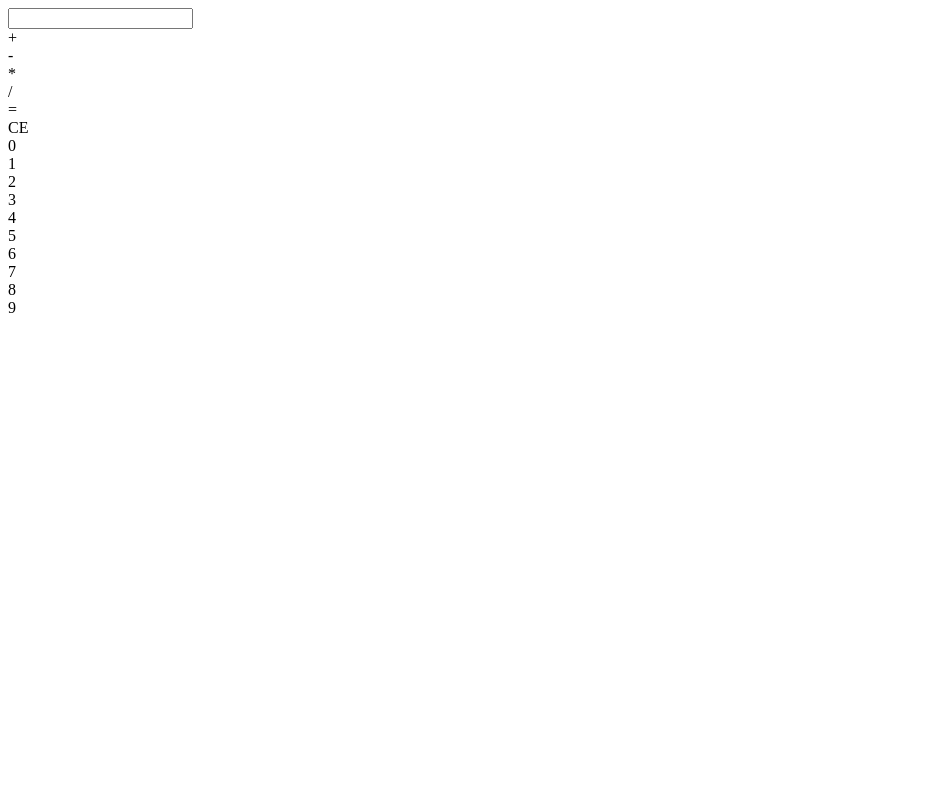
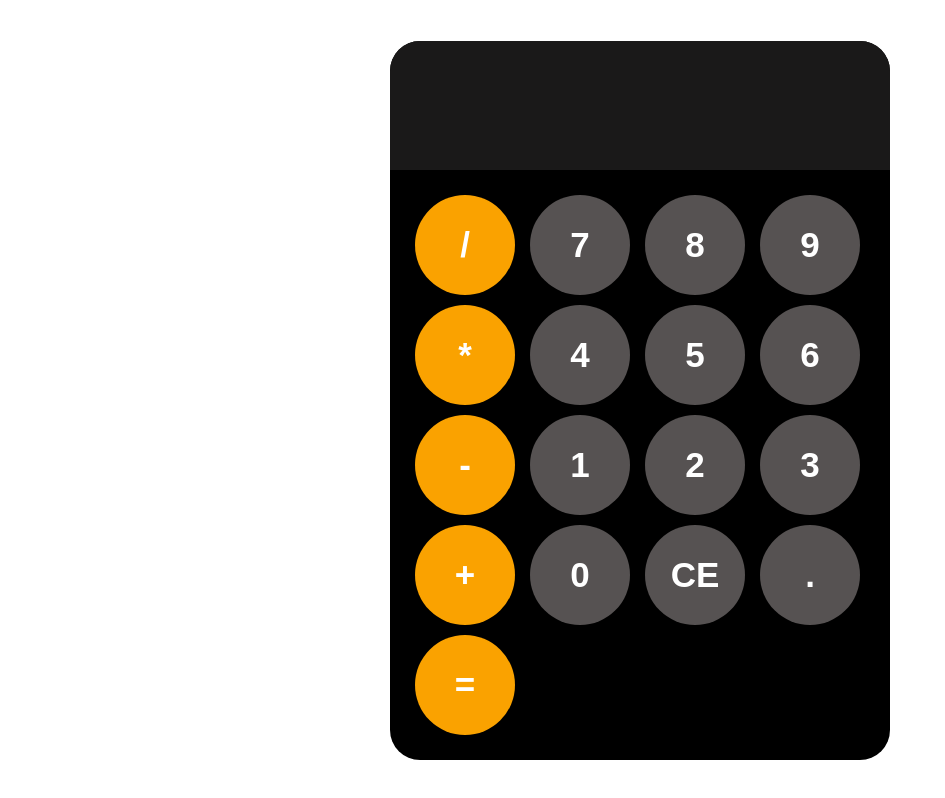
Before and after one commit to AmaCodez/calculator, a plain HTML site: page index.html in a window 1280 px wide. Shown: the whole page, without its empty margins (0-945 px from the left). Drawn offline with Linux system fonts and the light colour scheme.

Commit message:
Add styles to stylesheet

```diff
--- a/index.html
+++ b/index.html
@@ -11,22 +11,23 @@
      <div class="calculator">
         <input type="text" id="display">
         <div id="keys">
-            <div class="operator">+</div>
-            <div class="operator">-</div>
-            <div class="operator">*</div>
-            <div class="operator">/</div>
-            <div class="operator">=</div>
-            <div class="operator">CE</div>
-            <div class="operator">0</div>
-            <div class="operator">1</div>
-            <div class="operator">2</div>
-            <div class="operator">3</div>
-            <div class="operator">4</div>
-            <div class="operator">5</div>
-            <div class="operator">6</div>
-            <div class="operator">7</div>
-            <div class="operator">8</div>
-            <div class="operator">9</div>
+            <button class="operators">/</button>
+            <button class="operator">7</button>
+            <button class="operator">8</button>
+            <button class="operator">9</button>
+            <button class="operators">*</button>
+            <button class="operator">4</button>
+            <button class="operator">5</button>
+            <button class="operator">6</button>
+            <button class="operators">-</button>
+            <button class="operator">1</button>
+            <button class="operator">2</button>
+            <button class="operator">3</button>
+            <button class="operators">+</button>
+            <button class="operator">0</button>
+            <button class="operator">CE</button>
+            <button class="operator">.</button>
+            <button class="operators">=</button>
         </div>
      </div>
     <script src="index.js"></script>
--- a/styles.css
+++ b/styles.css
@@ -0,0 +1,65 @@
+body {
+    margin: 0;
+    display: flex;
+    justify-content: center;
+    align-items: center;
+    height: 100vh;
+}
+
+.calculator {
+    background-color: black;
+    max-width: 500px;
+    border-radius: 30px;
+    overflow: hidden;
+
+}
+
+#display {
+    width: 450px;
+    padding: 30px;
+    text-align: right;
+    color: white;
+    font-size: 60px;
+    background-color: rgb(26, 25, 25);
+    border: none;
+}
+
+#keys {
+    display: grid;
+    grid-template-columns: repeat(4, 1fr);
+    gap: 10px;
+    padding: 25px;
+}
+
+button {
+    border: none;
+    border-radius: 50px;
+    width: 100px;
+    height: 100px;
+    font-size: 35px;
+    font-weight: 800;
+    text-align: center;
+    background-color: rgb(86, 82, 82);
+    color: white;
+}
+
+.operators {
+    background-color: rgb(250, 162, 0);
+}
+
+button.operator:hover {
+    background-color:rgb(100, 95, 95) ;
+}
+
+button.operator:active {
+    background-color: rgb(159, 153, 153);
+}
+
+button.operators:hover {
+    background-color:rgb(245, 177, 51) ;
+}
+
+button.operators:active {
+    background-color: white;
+    color: orange;
+}
```
